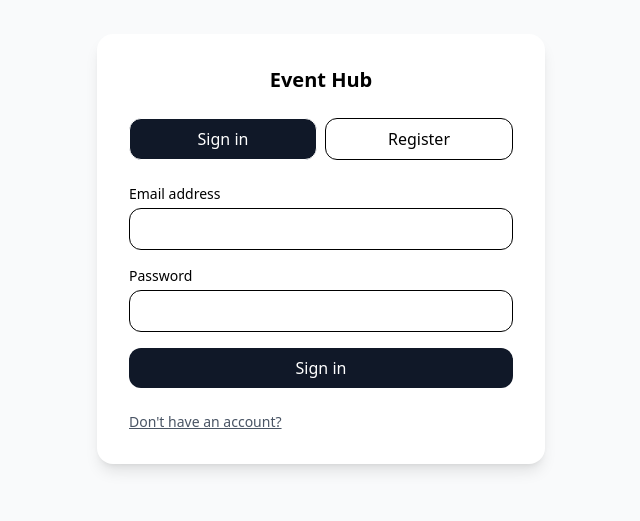
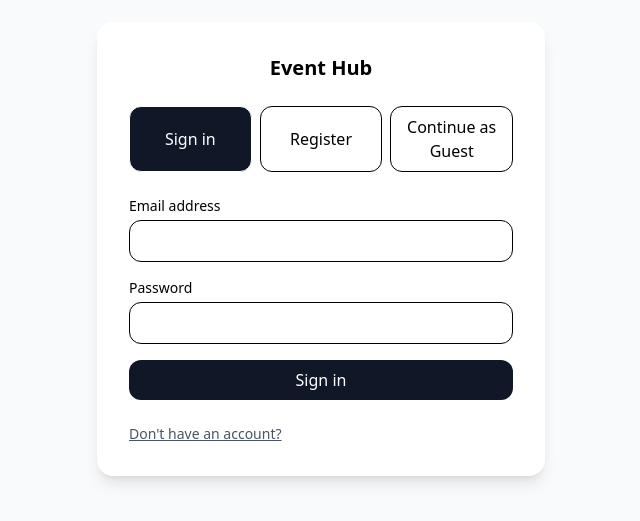
Before and after one commit to nemjoanevem/event_app, a Vue app in the folder apps/frontend/: page /login in a window 1280 px wide. Shown: the part 151-672 px from the top of the page, without its empty margins (319-959 px from the left). Built offline with nearby package versions, Linux system fonts and the light colour scheme; no server answers.

Commit message:
feat(frontend):handle guests

```diff
--- a/apps/frontend/src/locales/en.json
+++ b/apps/frontend/src/locales/en.json
@@ -16,6 +16,7 @@
     "successLogin": "You are now signed in.",
     "successRegister": "Registration successful. You are now signed in.",
     "successReset": "If your email exists, a reset link has been sent.",
+    "continueAsGuest": "Continue as Guest",
     "errors": {
       "required": "This field is required.",
       "email": "Please enter a valid email address.",
--- a/apps/frontend/src/router/index.ts
+++ b/apps/frontend/src/router/index.ts
@@ -17,7 +17,6 @@ export const routes = [
     path: '/',
     name: 'home',
     component: HomeView,
-    meta: { requiresAuth: true }, // home is protected
   },
   {
     path: '/login',
--- a/apps/frontend/src/views/LoginView.vue
+++ b/apps/frontend/src/views/LoginView.vue
@@ -11,6 +11,8 @@
         <button class="flex-1 py-2 rounded-xl border"
                 :class="tab==='register' ? 'bg-gray-900 text-white' : 'bg-white'"
                 @click="switchTab('register')">{{ $t('auth.register') }}</button>
+        <button class="flex-1 py-2 rounded-xl border"
+          @click="continueAsGuest">{{ $t('auth.continueAsGuest') }}</button>
       </div>
 
       <!-- Login -->
@@ -101,6 +103,12 @@ const onRegister = async () => {
   await router.push({ name: 'home' })
 }
 
+function continueAsGuest() {
+  // Clear any previous flash and just go to posts without auth
+  auth.clearFlash?.()
+  router.push({ name: 'home' })
+}
+
 const switchTab = (t: 'login'|'register') => {
   tab.value = t
   auth.clearFlash() // reset success/error when switching tabs
```
